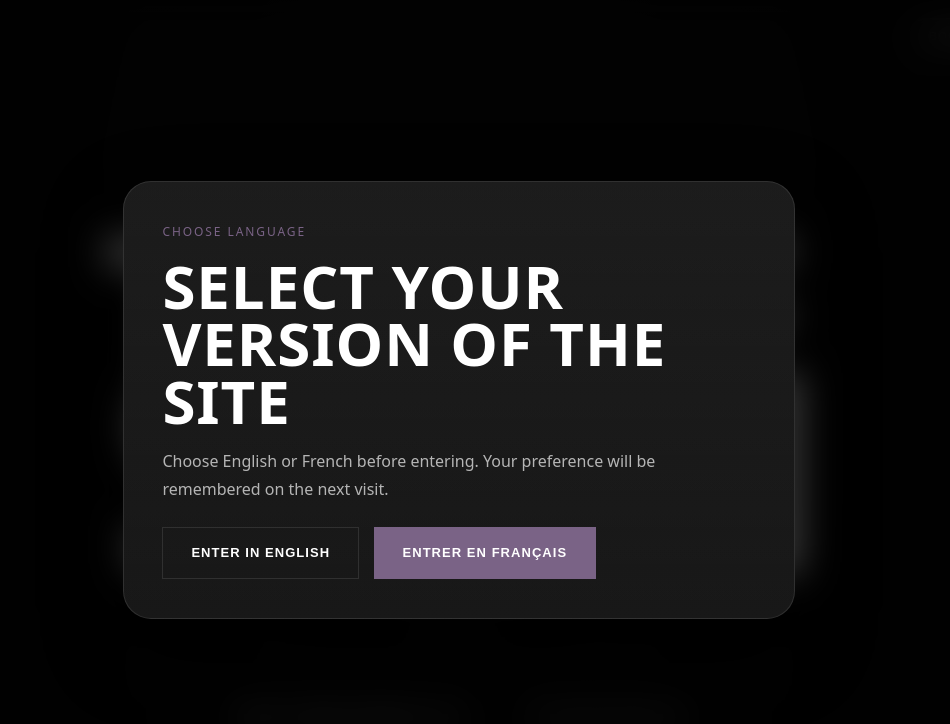
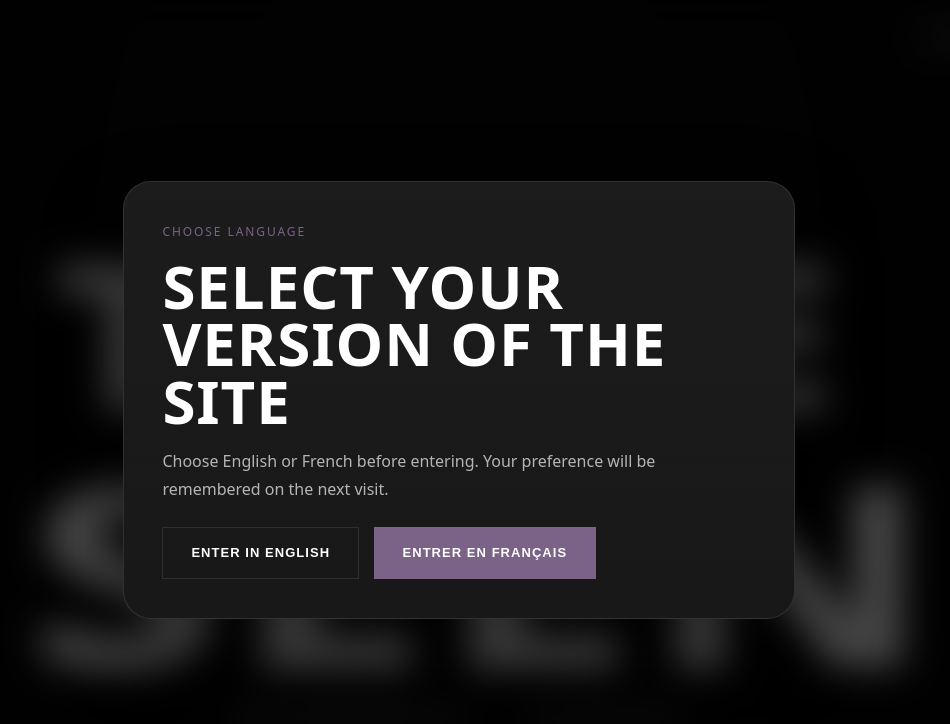
Before and after one commit to Wissko/aiga-v2, a Next.js app: page / in a window 1280 px wide. Shown: the top 724 px of the page, without its empty margins (181-1131 px from the left). Built offline with nearby package versions, Linux system fonts and the light colour scheme; a web font is replaced by a local one.

Commit message:
Replace hero title with SVG wordmark

```diff
--- a/app/globals.css
+++ b/app/globals.css
@@ -83,27 +83,32 @@ body {
   will-change: opacity, transform;
 }
 .hero-stack { display: flex; flex-direction: column; align-items: center; justify-content: center; gap: 0; width: min(100%, 112rem); pointer-events: none; }
-.hero-title {
-  margin: 0; display: inline-flex; flex-direction: column; align-items: center; width: min(100%, 112rem);
-  font-family: 'Teko', 'Satoshi', system-ui, sans-serif; font-weight: 700; text-transform: uppercase; letter-spacing: 0; line-height: 0.78;
-  text-shadow: 0 18px 52px rgba(0, 0, 0, 0.42);
+.hero-wordmark {
+  width: min(100%, 112rem);
+  height: auto;
+  overflow: visible;
 }
-.hero-title-line { display: block; white-space: nowrap; }
+.hero-wordmark-line {
+  font-family: 'Teko', 'Satoshi', system-ui, sans-serif;
+  font-weight: 700;
+  text-transform: uppercase;
+  dominant-baseline: middle;
+  text-rendering: geometricPrecision;
+  -webkit-font-smoothing: antialiased;
+}
+.hero-wordmark-line-top {
+  font-size: 270px;
+  letter-spacing: 0.1em;
+}
+.hero-wordmark-line-bottom {
+  font-size: 340px;
+  letter-spacing: 0.02em;
+}
 .hero-image-fill {
   color: inherit;
   background: none;
   -webkit-text-fill-color: currentColor;
   filter: none;
-}
-.hero-title-line-top {
-  font-size: clamp(8rem, 18vw, 18rem); letter-spacing: 0.05em; color: rgba(255, 255, 255, 0.96);
-  -webkit-text-stroke: clamp(1.35px, 0.12vw, 2.2px) rgba(255, 255, 255, 0.2);
-  text-stroke: clamp(1.35px, 0.12vw, 2.2px) rgba(255, 255, 255, 0.2);
-}
-.hero-title-line-bottom {
-  font-size: clamp(9rem, 22vw, 22rem); margin-top: -0.17em; margin-left: clamp(0.7rem, 2.25vw, 2.6rem); letter-spacing: 0.012em; color: rgba(255, 255, 255, 0.96);
-  -webkit-text-stroke: clamp(0.6px, 0.08vw, 1.25px) rgba(255, 255, 255, 0.14);
-  text-stroke: clamp(0.6px, 0.08vw, 1.25px) rgba(255, 255, 255, 0.14);
 }
 .heading-hero-font { font-family: var(--font-logo); text-transform: uppercase; line-height: 0.92; }
 .heading-display { font-family: var(--font-logo) !important; font-weight: 700; text-transform: uppercase; letter-spacing: 0.02em; line-height: 0.88; text-wrap: balance; text-shadow: 0 18px 45px rgba(0, 0, 0, 0.28); }
@@ -816,9 +821,9 @@ body {
   .hero-section { min-height: 300vh; }
   .hero-stage, .hero-content-lockup { padding: 5.5rem 1rem 2.5rem; }
   .hero-content-lockup { transform-origin: 50% 52%; }
-  .hero-title { width: 100%; line-height: 0.82; }
-  .hero-title-line-top { font-size: clamp(4.6rem, 18vw, 8rem); letter-spacing: 0.035em; -webkit-text-stroke: clamp(0.8px, 0.24vw, 1.4px) rgba(255, 255, 255, 0.72); text-stroke: clamp(0.8px, 0.24vw, 1.4px) rgba(255, 255, 255, 0.72); }
-  .hero-title-line-bottom { font-size: clamp(5.5rem, 21vw, 9rem); margin-top: -0.16em; margin-left: clamp(0.35rem, 1.5vw, 0.85rem); letter-spacing: 0.01em; }
+  .hero-wordmark { width: min(100%, 46rem); }
+  .hero-wordmark-line-top { font-size: 248px; letter-spacing: 0.08em; }
+  .hero-wordmark-line-bottom { font-size: 312px; letter-spacing: 0.018em; }
   .hero-copy,
   .hero-copy-floating { width: min(calc(100% - 2rem), 24rem); }
   .hero-copy-floating { bottom: 2rem; }
--- a/app/page.tsx
+++ b/app/page.tsx
@@ -4,6 +4,7 @@ import { useRef, useState } from 'react';
 import Link from 'next/link';
 import { motion, useReducedMotion, useScroll, useSpring, useTransform } from 'framer-motion';
 import AnimatedSection from '@/components/AnimatedSection';
+import HeroWordmark from '@/components/HeroWordmark';
 import Marquee from '@/components/Marquee';
 import { useLanguage } from '@/components/LanguageProvider';
 import { getCopy } from '@/lib/site-copy';
@@ -106,9 +107,9 @@ function HeroSection({ ctaLabel, exploreLabel }: { ctaLabel: string; exploreLabe
     restDelta: 0.0008,
   });
 
-  const heroZoom = useTransform(smoothProgress, [0, 0.2, 0.48, 0.76, 1], shouldReduceMotion ? [1, 1.08, 1.16, 1.2, 1.24] : [1, 1.85, 4.6, 10.8, 18]);
-  const heroTitleY = useTransform(smoothProgress, [0, 1], shouldReduceMotion ? ['0%', '1%'] : ['0%', '2.8%']);
-  const heroTitleX = useTransform(smoothProgress, [0, 1], shouldReduceMotion ? ['0%', '-0.5%'] : ['0%', '-6%']);
+  const heroZoom = useTransform(smoothProgress, [0, 0.2, 0.48, 0.76, 1], shouldReduceMotion ? [1, 1.08, 1.14, 1.18, 1.22] : [1, 1.65, 3.9, 8.6, 14]);
+  const heroTitleY = useTransform(smoothProgress, [0, 1], shouldReduceMotion ? ['0%', '1%'] : ['0%', '2.2%']);
+  const heroTitleX = useTransform(smoothProgress, [0, 1], shouldReduceMotion ? ['0%', '-0.35%'] : ['0%', '-4.5%']);
   const heroCopyOpacity = useTransform(smoothProgress, [0, 0.08, 0.16], [1, 0.45, 0]);
   const heroCopyY = useTransform(smoothProgress, [0, 0.16], ['0%', '18%']);
   const heroVeilOpacity = useTransform(smoothProgress, [0.72, 0.92, 1], [0, 0.22, 0.86]);
@@ -123,10 +124,7 @@ function HeroSection({ ctaLabel, exploreLabel }: { ctaLabel: string; exploreLabe
           <motion.div className="hero-swallow-veil" aria-hidden="true" style={{ opacity: heroVeilOpacity, y: heroVeilY }} />
           <motion.div className="hero-content-lockup hero-content-lockup-zoom" style={{ scale: heroZoom, x: heroTitleX, y: heroTitleY }}>
             <div className="hero-stack">
-              <h1 className="hero-title" aria-label="TO BE SEEN">
-                <span className="hero-title-line hero-title-line-top">TO BE</span>
-                <span className="hero-title-line hero-title-line-bottom">SEEN</span>
-              </h1>
+              <HeroWordmark />
             </div>
           </motion.div>
           <motion.div className="hero-copy hero-copy-floating" style={{ opacity: heroCopyOpacity, x: '-50%', y: heroCopyY }}>
--- /dev/null
+++ b/components/HeroWordmark.tsx
@@ -0,0 +1,63 @@
+'use client';
+
+type HeroWordmarkProps = {
+  className?: string;
+};
+
+export default function HeroWordmark({ className = '' }: HeroWordmarkProps) {
+  return (
+    <svg
+      className={`hero-wordmark ${className}`.trim()}
+      viewBox="0 0 1600 900"
+      role="img"
+      aria-label="TO BE SEEN"
+      preserveAspectRatio="xMidYMid meet"
+    >
+      <defs>
+        <linearGradient id="heroWordmarkFill" x1="0%" y1="0%" x2="0%" y2="100%">
+          <stop offset="0%" stopColor="rgba(255,255,255,0.985)" />
+          <stop offset="60%" stopColor="rgba(255,255,255,0.965)" />
+          <stop offset="100%" stopColor="rgba(255,255,255,0.92)" />
+        </linearGradient>
+        <linearGradient id="heroWordmarkStroke" x1="0%" y1="0%" x2="100%" y2="100%">
+          <stop offset="0%" stopColor="rgba(255,255,255,0.34)" />
+          <stop offset="100%" stopColor="rgba(255,255,255,0.1)" />
+        </linearGradient>
+        <filter id="heroWordmarkShadow" x="-20%" y="-20%" width="140%" height="160%">
+          <feDropShadow dx="0" dy="24" stdDeviation="22" floodColor="rgba(0,0,0,0.38)" />
+        </filter>
+      </defs>
+
+      <g filter="url(#heroWordmarkShadow)">
+        <text
+          x="50%"
+          y="360"
+          textAnchor="middle"
+          className="hero-wordmark-line hero-wordmark-line-top"
+          fill="url(#heroWordmarkFill)"
+          stroke="url(#heroWordmarkStroke)"
+          strokeWidth="10"
+          paintOrder="stroke fill"
+          lengthAdjust="spacingAndGlyphs"
+          textLength="1090"
+        >
+          TO BE
+        </text>
+        <text
+          x="52.2%"
+          y="690"
+          textAnchor="middle"
+          className="hero-wordmark-line hero-wordmark-line-bottom"
+          fill="url(#heroWordmarkFill)"
+          stroke="url(#heroWordmarkStroke)"
+          strokeWidth="7"
+          paintOrder="stroke fill"
+          lengthAdjust="spacingAndGlyphs"
+          textLength="1240"
+        >
+          SEEN
+        </text>
+      </g>
+    </svg>
+  );
+}
```
